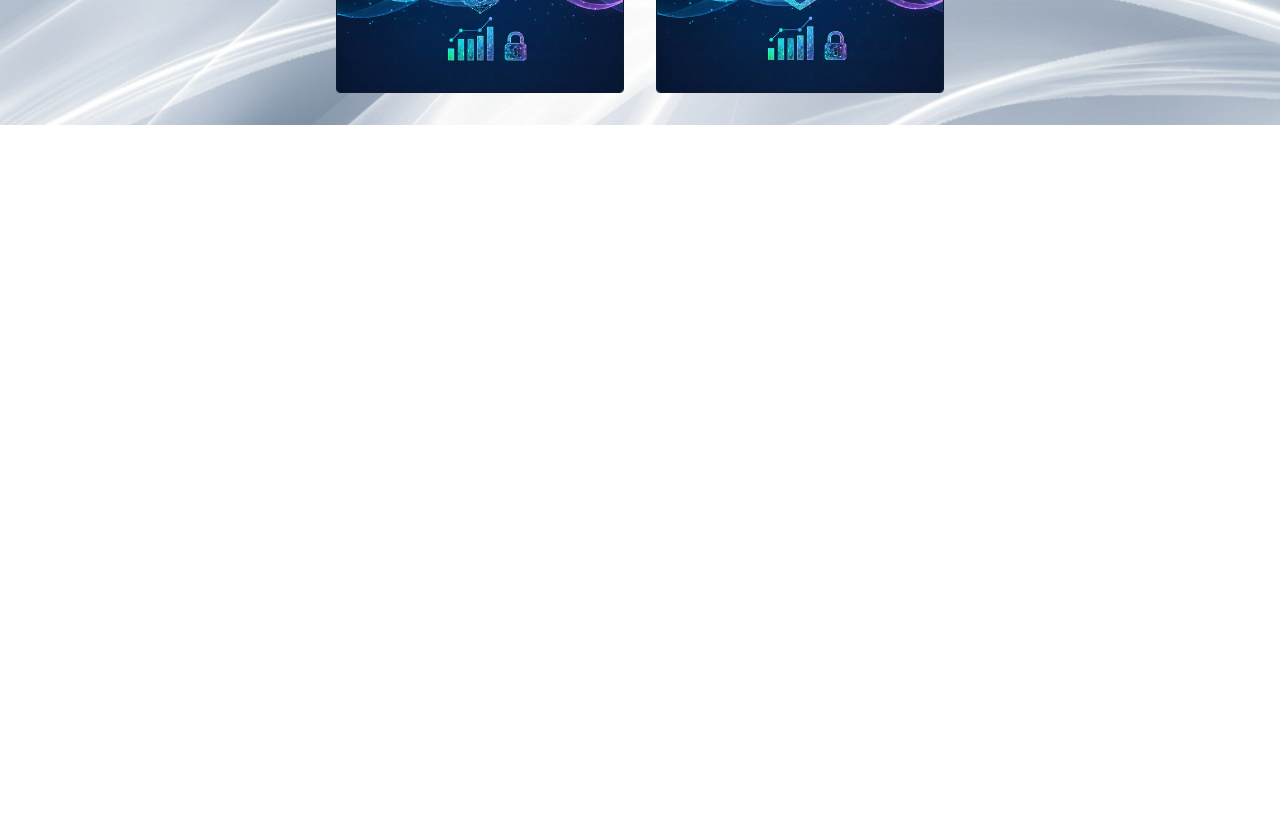
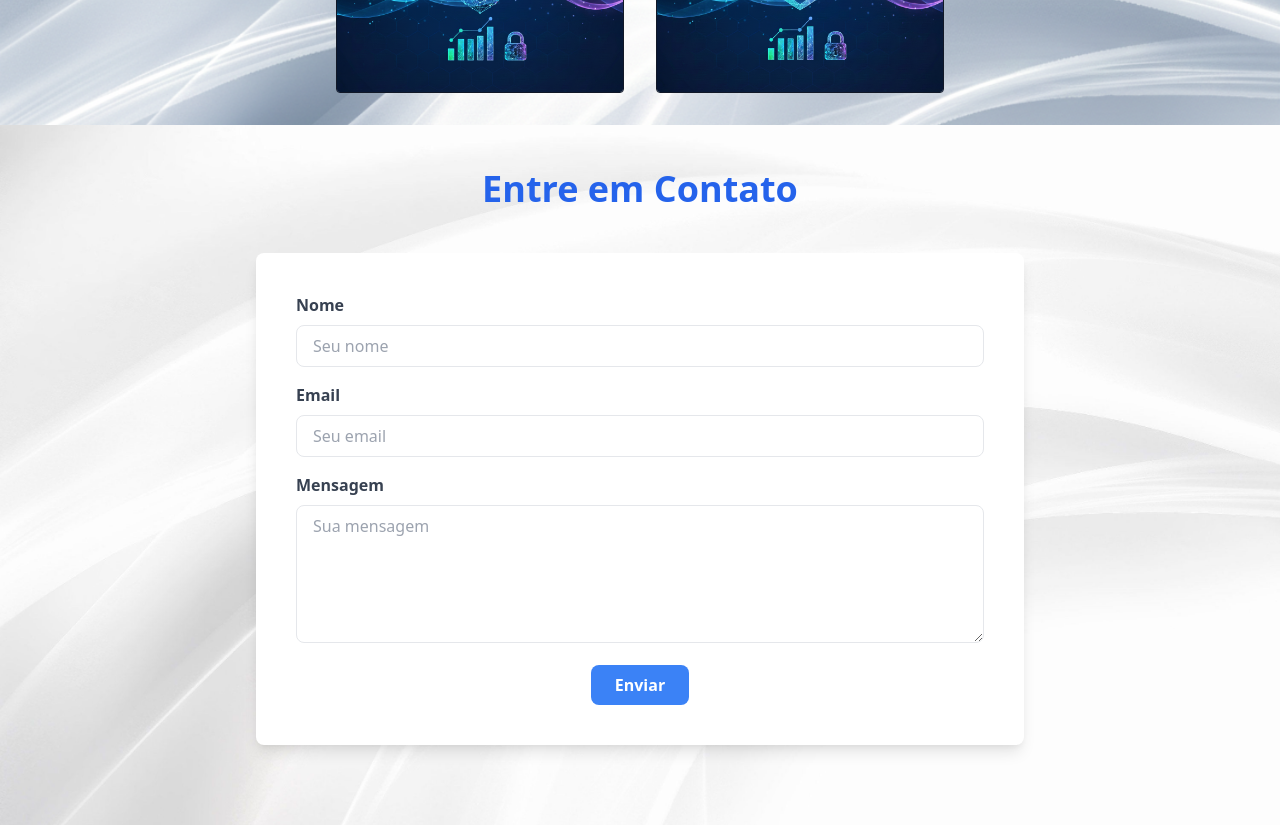
Before and after one commit to luiz-divino/meu-portfolio, a React (Create React App) app: page / in a window 1280 px wide. Shown: the part 2000-2825 px from the top of the page. Before the commit the page ends 2125 px from the top, so only its background shows below. Built offline with nearby package versions, Linux system fonts and the light colour scheme.

Commit message:
add a section contato na pagina principal para exibição

```diff
--- a/src/App.js
+++ b/src/App.js
@@ -4,6 +4,7 @@ import About from './sections/About';
 import Skills from './sections/Skills';
 import ProjectsCard from './sections/ProjectsCard';
 import Navbar from './components/Navbar';
+import Contact from './sections/Contact';
 
 function App() {
   return (
@@ -14,6 +15,7 @@ function App() {
         <About />
         <Skills />
         <ProjectsCard />
+        <Contact />
       </main>
     </div>
   );
```
